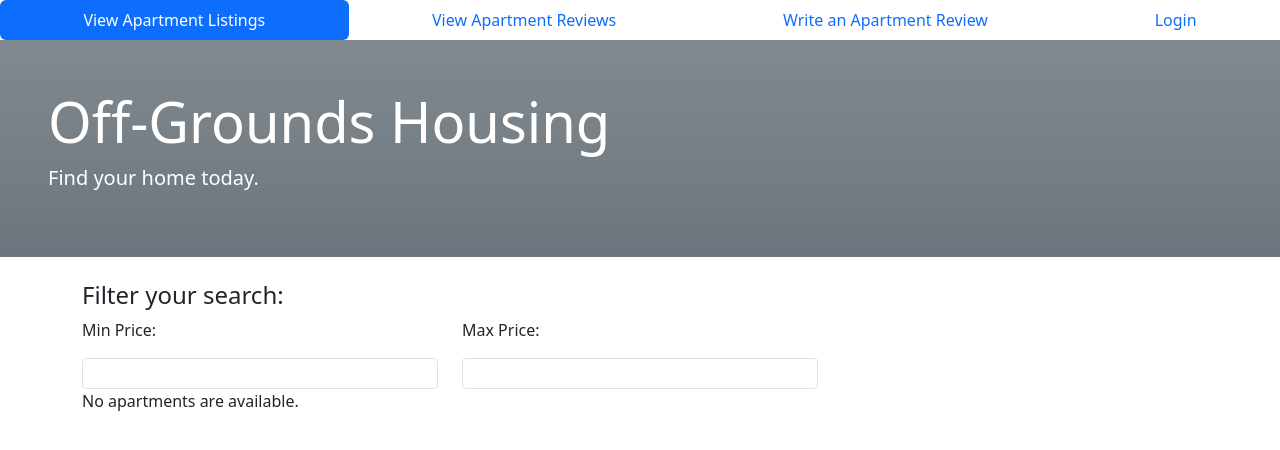
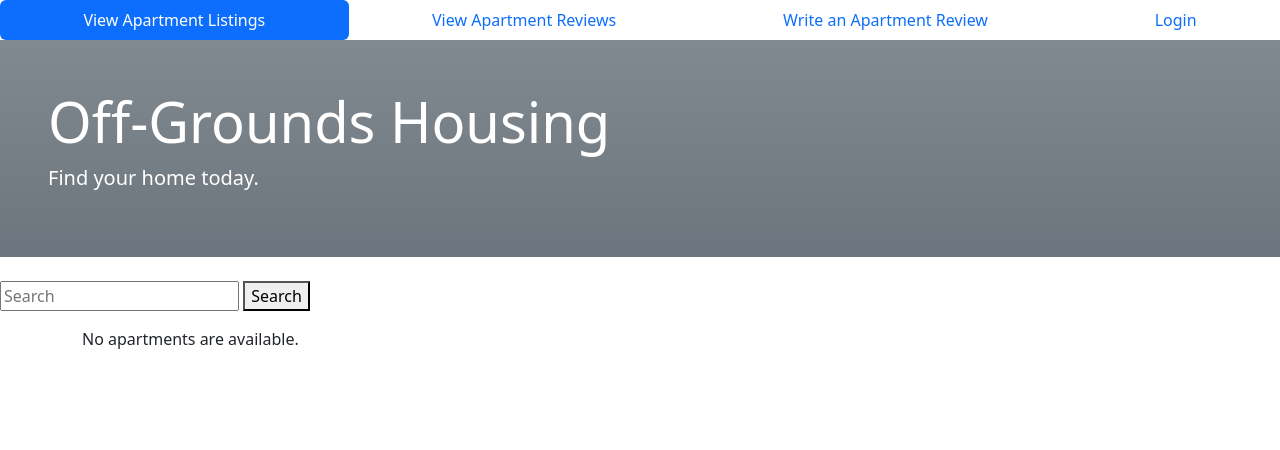
Before and after one commit to sashau2001/PropertyListingWebsite, a Django app: page / in a window 1280 px wide. Shown: the top 450 px of the page. Run offline with Django 3.2, Linux system fonts and the light colour scheme; data that the repository does not hold is empty; some libraries are stand-ins or nearby versions.

Commit message:
Basic Searching with Tests

```diff
--- a/b02_housing_app/templates/apartments.html
+++ b/b02_housing_app/templates/apartments.html
@@ -20,7 +20,7 @@
     <p class="lead">Find your home today.</p>
 </div>
 
-<div class="container">
+<!-- <div class="container">
     <h4>Filter your search:</h4>
     <div class="row">
         <div class="col-md-4">
@@ -34,7 +34,12 @@
     </div>
 
 
-</div>
+</div> -->
+
+<form action="{% url 'search_results' %}" method="get">
+    <input name="name_query" type="text" placeholder="Search">
+    <button type="submit">Search</button>
+</form>
 
 <div class="container">
 {% if apartment_list %}
--- a/b02_housing_app/templates/search_result.html
+++ b/b02_housing_app/templates/search_results.html
@@ -9,7 +9,7 @@
 {% bootstrap_messages %}
 
 
-<h1>Search Result</h1>
+<h1>Search Results</h1>
 
 <div class="container">
     <div class="row">
--- a/b02_housing_app/views.py
+++ b/b02_housing_app/views.py
@@ -41,7 +41,9 @@ def apartment(request,pk):
                'location': apt.apt_location}
     return render(request,'apartment.html', context)
 
+#Filter by name for now
 def search_results(request):
-    filtered_list  = Apartment.objects.all()
+    query = request.GET.get('name_query')
+    filtered_list  = Apartment.objects.filter(apt_name__icontains=query)
     context = {'filtered_list': filtered_list}
-    return render(request, 'search_result.html', context)
+    return render(request, 'search_results.html', context)
```
Also changed, not shown: b02_housing_app/tests.py (+22 -1 lines).
